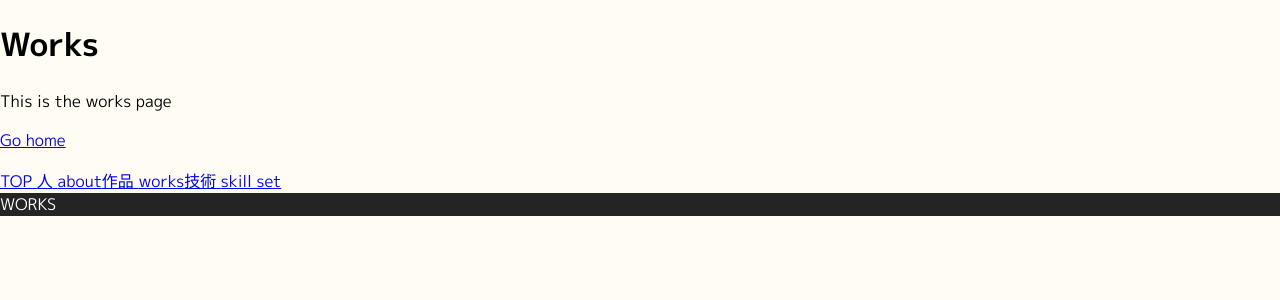
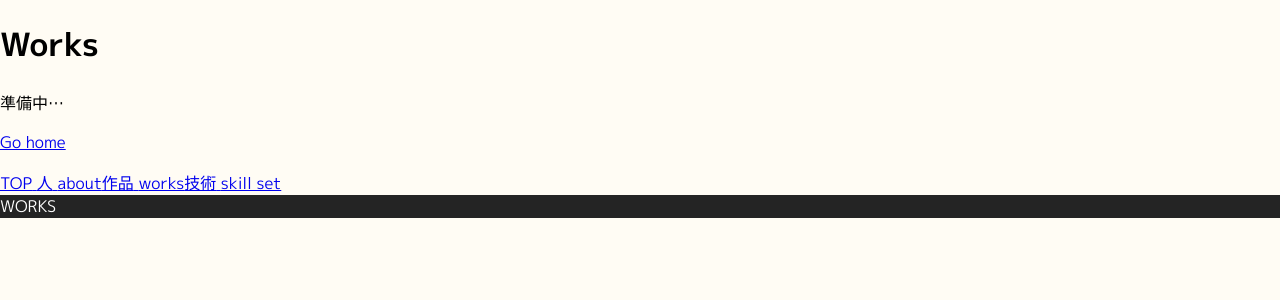
Before and after one commit to Kurogoma4D/portfolio, a Next.js app: page /works in a window 1280 px wide. Shown: the top 300 px of the page. Built offline with nearby package versions, Linux system fonts and the light colour scheme.

Commit message:
fix: mail address

```diff
--- a/pages/index.tsx
+++ b/pages/index.tsx
@@ -46,7 +46,7 @@ const IndexPage: NextPage = () => {
           <a href="mailto:contact&#64;krgm4d.dev" className={style.mail}>
             <FontAwesomeIcon icon={["fas", "envelope"]} size="2x" />
           </a>
-          <span>contact@krgm4d.dev</span>
+          <span>contact&#64;krgm4d.dev</span>
         </section>
       </div>
     </Layout>
--- a/pages/skills.tsx
+++ b/pages/skills.tsx
@@ -7,7 +7,7 @@ import Layout from "../components/LayoutComp/Layout";
 const SkillsPage: NextPage = () => (
   <Layout title="Skills | Kurogoma4D">
     <h1 className={style.title}>Skills</h1>
-    <p>This is the skills page</p>
+    <p>準備中…</p>
     <p>
       <Link href="/">
         <a>Go home</a>
--- a/pages/works.tsx
+++ b/pages/works.tsx
@@ -7,7 +7,7 @@ import * as style from "../styles/works.scss";
 const WorksPage: NextPage = () => (
   <Layout title="Works | Kurogoma4D">
     <h1 className={style.title}>Works</h1>
-    <p>This is the works page</p>
+    <p>準備中…</p>
     <p>
       <Link href="/">
         <a>Go home</a>
```
